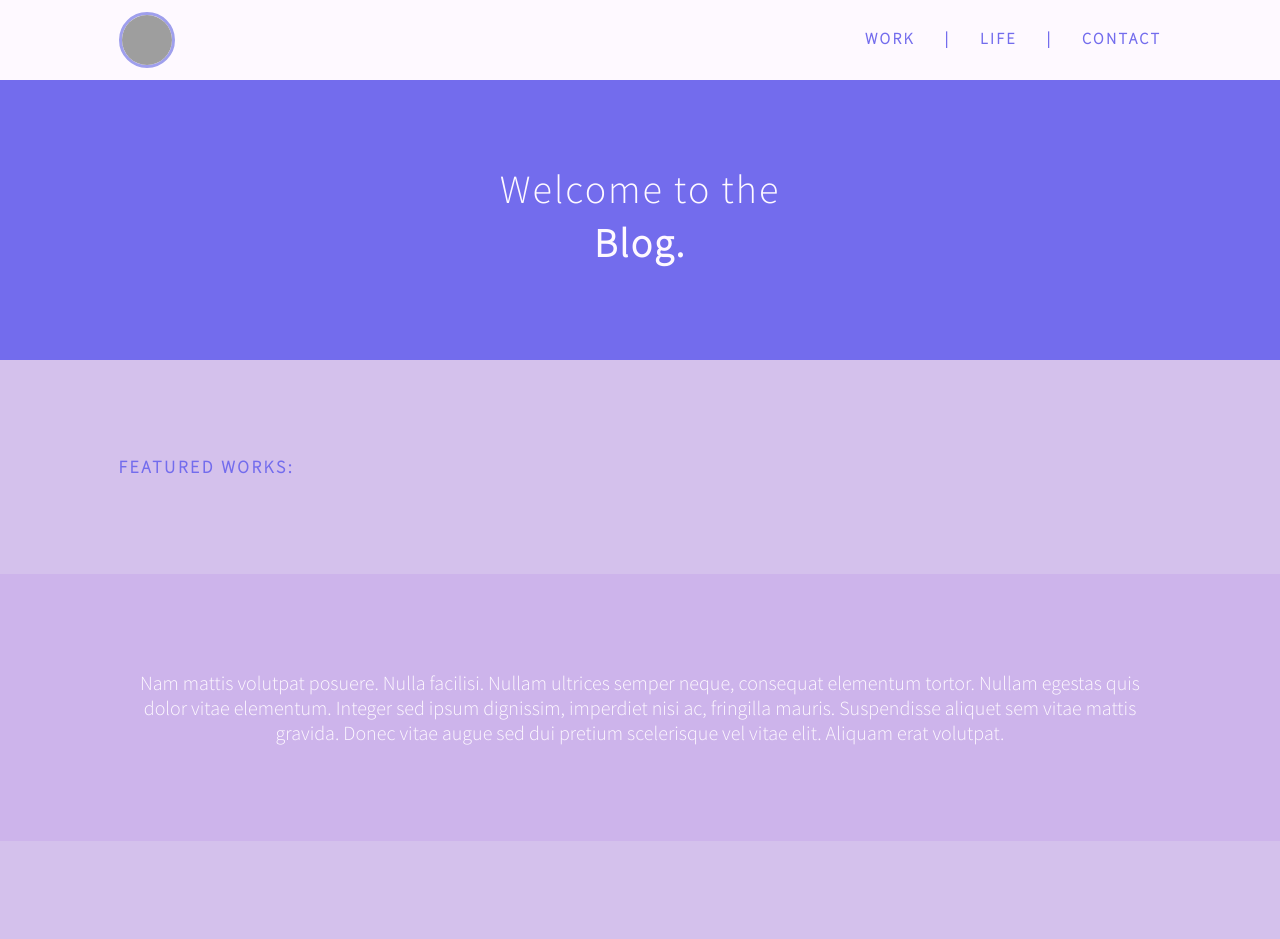
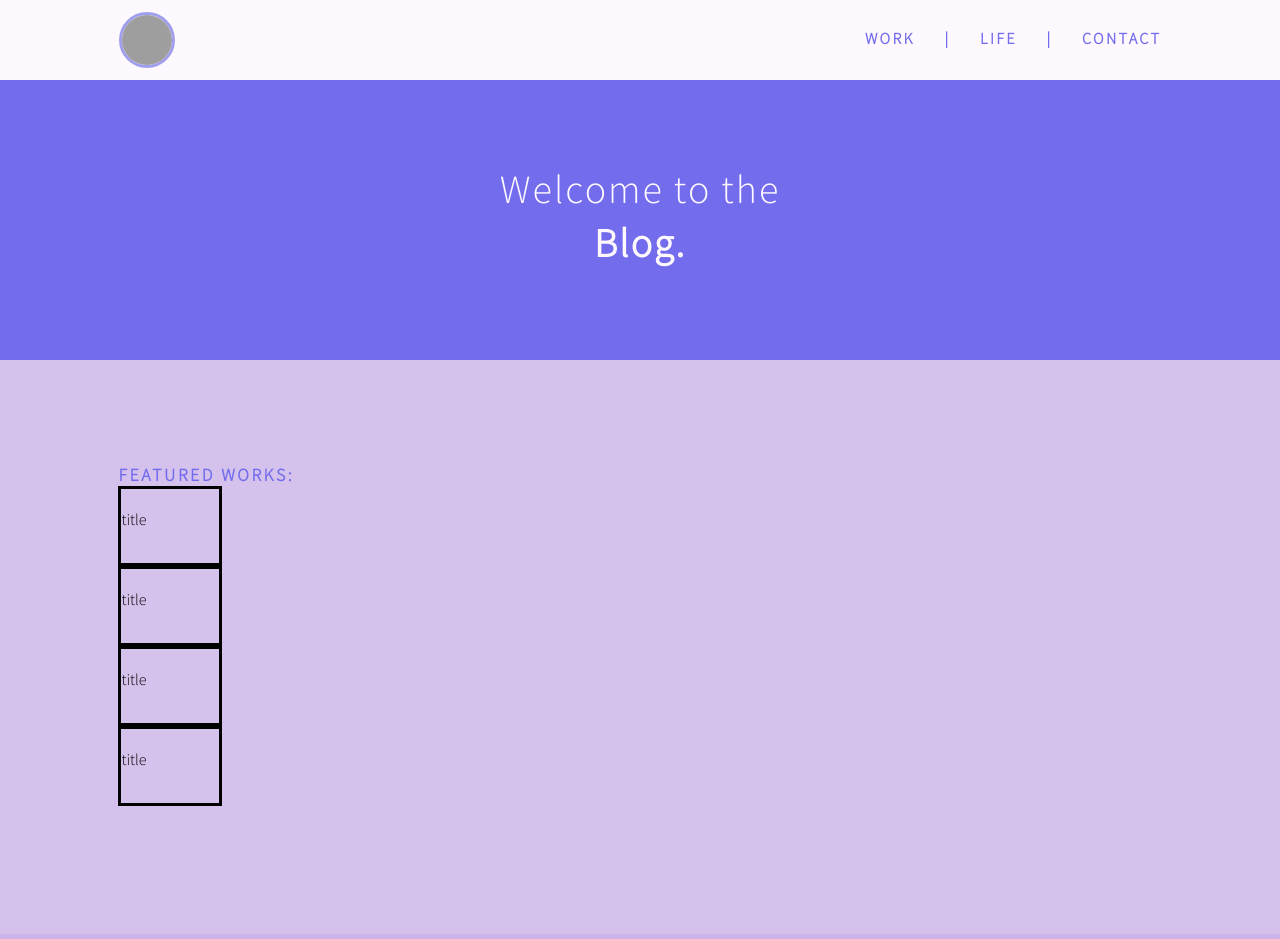
Before and after one commit to DivaGodiva/BB-Log, a React (Create React App) app: page / in a window 1280 px wide. Shown: the top 939 px of the page. Built offline with nearby package versions, Linux system fonts and the light colour scheme; grey boxes are pictures that could not be loaded.

Commit message:
work features

```diff
--- a/src/components/App.js
+++ b/src/components/App.js
@@ -4,6 +4,7 @@ import '../styles/header.css';
 import '../styles/colorblock.css';
 import '../styles/staticphoto.css';
 import '../styles/landing.css';
+import '../styles/featuredtile.css';
 import '../styles/footer.css';
 import { Provider } from "react-redux";
 import { BrowserRouter as Router, Route, Switch } from 'react-router-dom';
--- a/src/components/FeaturedTile.js
+++ b/src/components/FeaturedTile.js
@@ -1,16 +1,25 @@
 import React from 'react';
 
+// const FeaturedTile = () => (
+//   <div className="featuredtilecontainer">
+//     <div className="featuredtileimage">
+//       <a>
+//         <img></img>
+//       </a>
+//     </div>
+//     <div className="featuredtiletitle">
+//       <h2>title</h2>
+//     </div>
+//   </div>
+// )
+
 const FeaturedTile = () => (
-  <div className="featuredtilecontainer">
     <div className="featuredtileimage">
       <a>
         <img></img>
       </a>
+      <h2>title</h2>
     </div>
-    <div className="featuredtiletitle">
-      <h2></h2>
-    </div>
-  </div>
 )
 
 export default FeaturedTile;
--- a/src/components/Landing.js
+++ b/src/components/Landing.js
@@ -1,4 +1,5 @@
 import React from 'react';
+import FeaturedTile from './FeaturedTile';
 
 const Landing = () => (
   <div className="landingcontainer panels">
@@ -8,7 +9,10 @@ const Landing = () => (
           <h2 className="landingworktitle"> FEATURED WORKS: </h2>
         </div>
         <div className="landingworkbodycontainer">
-          {/* import work tiles here className="landingworkbody"*/}
+          <FeaturedTile />
+          <FeaturedTile />
+          <FeaturedTile />
+          <FeaturedTile />
         </div>
       </div>
       <div className="landingblurbcontainer">
--- /dev/null
+++ b/src/styles/featuredtile.css
@@ -0,0 +1,5 @@
+.featuredtileimage {
+  height: 5em;
+  width: 6.5em;
+  border: solid black;
+}
--- a/src/styles/landing.css
+++ b/src/styles/landing.css
@@ -1,5 +1,5 @@
 .landingcontainer {
-  height: 40em;
+  height: 50em;
 }
 
 .landing {
@@ -9,8 +9,8 @@
 .landingworkcontainer {
   width: 81.5%;
   margin: auto;
-  margin-top: 6em;
-  margin-bottom: 6em;
+  margin-top: 6.5em;
+  margin-bottom: 8em;
 }
 
 .landingworktitle {
@@ -33,14 +33,14 @@
 
 .landingblurb {
   color: #FEF9FF;
-  font-size: 1.25em;
+  font-size: 1.5em;
 }
 
 .landinglifecontainer {
   width: 81.5%;
   margin: auto;
-  margin-top: 6em;
-  margin-bottom: 6em;
+  margin-top: 6.5em;
+  margin-bottom: 8em;
 }
 
 .landinglifetitle {
```
